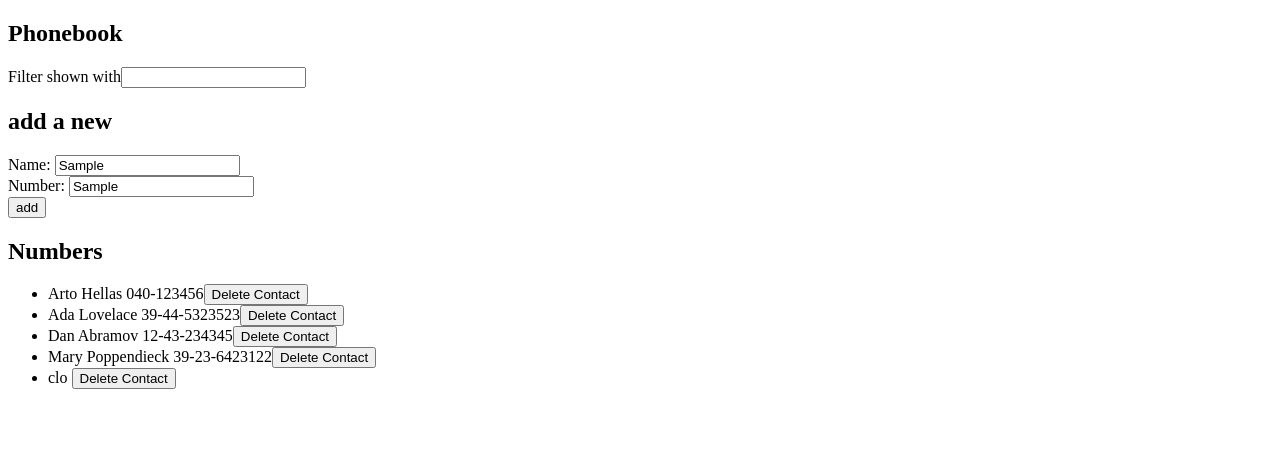
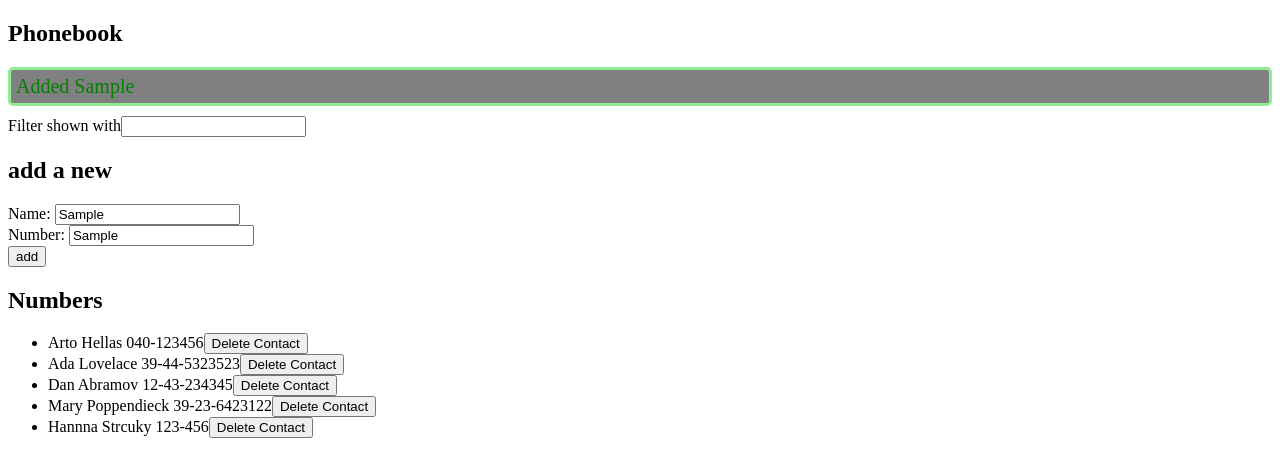
Before and after one commit to Febtwenty/Fullstack_Helsinki_Cle, a React (Vite) app in the folder part2/phonebook/: page / in a window 1280 px wide. Both pictures are taken after typing "Sample", "Sample" into the empty fields and a click on the button "add". Shown: the top 476 px of the page. Built offline with nearby package versions, Linux system fonts and the light colour scheme; no server answers; data requests are answered from the project's data file.

Commit message:
Exercise Part2.16

```diff
--- a/part2/phonebook/db.json
+++ b/part2/phonebook/db.json
@@ -21,9 +21,9 @@
       "id": "4"
     },
     {
-      "id": "7b2f",
-      "name": "clo",
-      "number": ""
+      "id": "d0da",
+      "name": "Hannna Strcuky",
+      "number": "123-456"
     }
   ]
 }
--- a/part2/phonebook/src/App.jsx
+++ b/part2/phonebook/src/App.jsx
@@ -3,12 +3,14 @@ import Numbers from './components/Numbers'
 import Filter from './components/Filter'
 import AddNew from './components/AddNew'
 import phonebookServices from './services/phonebook'
+import Notification from './components/Notification'
 
 const App = () => {
   const [persons, setPersons] = useState([])
   const [newName, setNewName] = useState('')
   const [newNumber, setNewNumber] = useState('')
   const [filter, setFilter] = useState('')
+  const [nameNotification, setNameNotification] = useState(null)
 
   const hook = () => {
     phonebookServices
@@ -39,12 +41,17 @@ const App = () => {
           setNewName('')
           setNewNumber('')
         })
+      setNameNotification(newName)
+      setTimeout(() => {
+        setNameNotification(null)
+      }, 3000)
     }
   }
 
   return (
     <div>
       <h2>Phonebook</h2>
+      <Notification newName={nameNotification}/>
       <Filter filter={filter} setFilter={setFilter}/>
       <AddNew addEntry={addEntry} newName={newName} setNewName={setNewName} newNumber={newNumber} setNewNumber={setNewNumber}/>
       <Numbers persons={persons} filter={filter} setPersons={setPersons}/>
--- /dev/null
+++ b/part2/phonebook/src/components/Notification.jsx
@@ -0,0 +1,13 @@
+const Notification = ({ newName }) => {
+    if (newName === null) {
+        return null
+    }
+
+    return (
+        <div className="notification">
+            Added {newName}
+        </div>
+    )
+}
+
+export default Notification
--- /dev/null
+++ b/part2/phonebook/src/index.css
@@ -0,0 +1,10 @@
+.notification {
+    color: green;
+    background-color: grey;
+    font-size: 20px;
+    border-style: solid;
+    border-color: lightgreen;
+    border-radius: 5px;
+    padding: 5px;
+    margin-bottom: 10px;
+}
--- a/part2/phonebook/src/main.jsx
+++ b/part2/phonebook/src/main.jsx
@@ -1,5 +1,5 @@
 import ReactDOM from 'react-dom/client'
 import App from './App.jsx'
-
+import './index.css'
 
 ReactDOM.createRoot(document.getElementById('root')).render( <App />)
```
Also changed, not shown: 1 other file (tests, documents, lock files or other folders).
